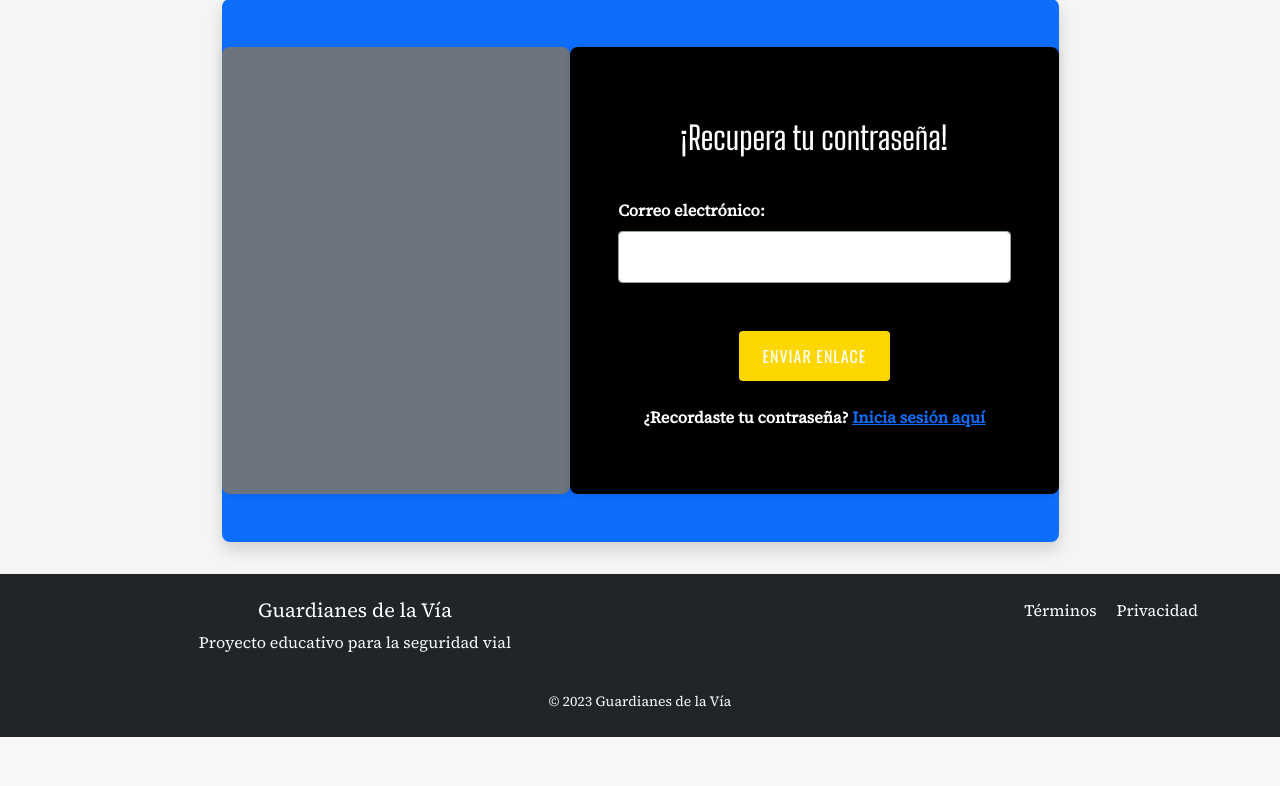
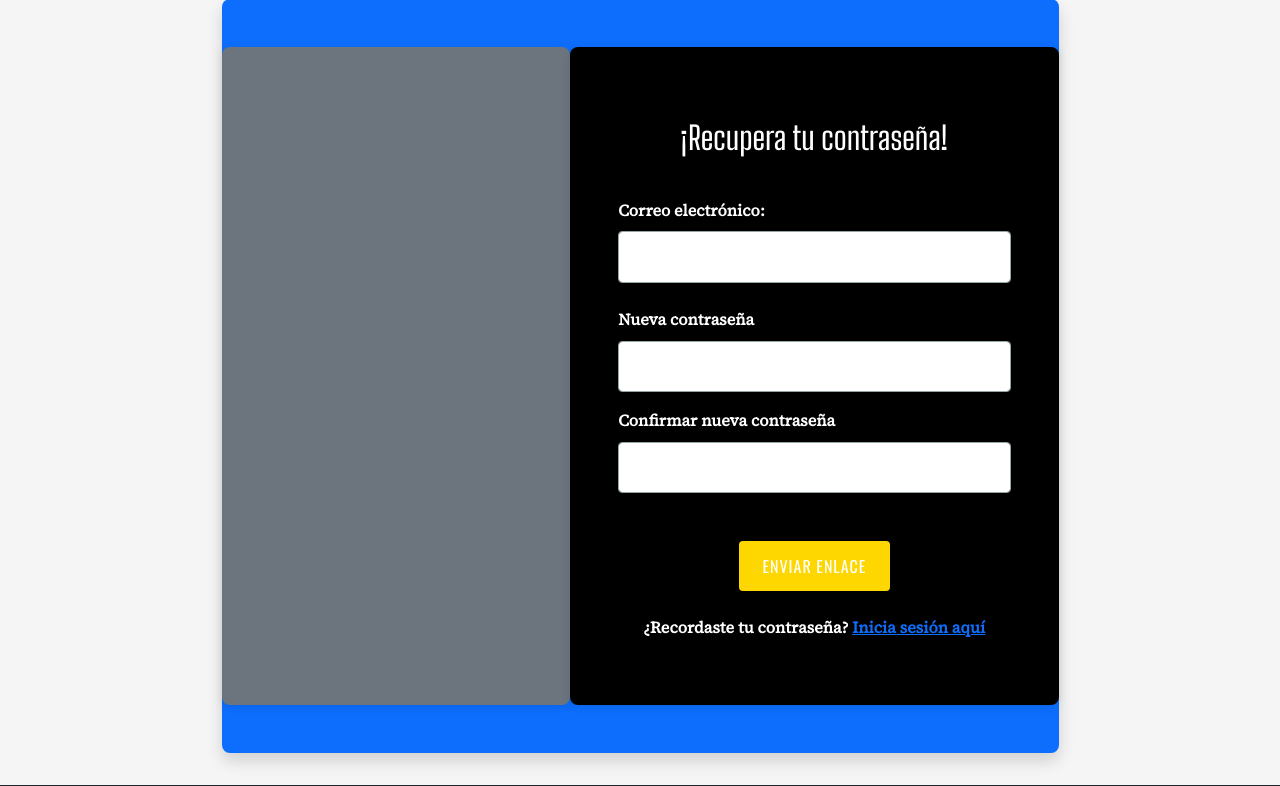
Before and after one commit to Vlanden/Guardians-of-transit, a Flask app: page /auth/reset-password in a window 1280 px wide. Shown: the part 121-907 px from the top of the page. Before the commit the page ends 858 px from the top, so only its background shows below. Run offline with Flask 3, Linux system fonts and the light colour scheme; parts of the project's set-up code (start-up, migrations or seed data) failed here and were passed over; some libraries are stand-ins or nearby versions.

Commit message:
Ya quedo
Las funciones anteriores ya se probaron

```diff
--- a/app/controllers/auth_controller.py
+++ b/app/controllers/auth_controller.py
@@ -5,9 +5,11 @@ from app.models.user import User
 from app.services.auth_service import (
     is_valid_email, is_valid_username, is_strong_password, send_reset_email
 )
+from flask import current_app
 import bcrypt
 from sqlalchemy.exc import SQLAlchemyError, OperationalError
 from contextlib import contextmanager
+from flask import flash
 
 auth = Blueprint('auth', __name__)
 
@@ -191,7 +193,7 @@ def reset_password():
             try:
                 with session_scope() as session:
                     session.add(user)
-                    send_reset_email(user)  # Opcionalmente enviar un correo de confirmación
+                    #send_reset_email(user)  # Opcionalmente enviar un correo de confirmación
 
                 flash('Tu contraseña ha sido restablecida correctamente.', 'success')
                 return redirect(url_for('auth.login'))
--- a/app/templates/auth/log-in.html
+++ b/app/templates/auth/log-in.html
@@ -32,7 +32,7 @@
                     </p>
                     <p class="fw-bold text-center mt-1 text-white">
                         ¿Olvidaste tu contraseña?
-                        <a href="{{ url_for('auth.reset-password') }}" class="text-primary">Recupérala aquí</a>
+                        <a href="{{ url_for('auth.reset_password') }}" class="text-primary">Recupérala aquí</a>
                     </p>
                 </div>
             </form>
--- a/app/templates/auth/reset-password.html
+++ b/app/templates/auth/reset-password.html
@@ -18,7 +18,14 @@
                         <label class="labels fw-bold form-label text-white" for="email">Correo electrónico:</label>
                         <input type="email" id="email" name="email" class="inputs form-control" required>
                     </div>
-
+                    <div class="mb-3">
+                        <label for="password" class="labels fw-bold form-label text-white">Nueva contraseña</label>
+                        <input type="password" class="form-control" id="password" name="password" required>
+                    </div>
+                    <div class="mb-3">
+                        <label for="confirm_password" class="labels fw-bold form-label text-white">Confirmar nueva contraseña</label>
+                        <input type="password" class="form-control" id="confirm_password" name="confirm_password" required>
+                    </div>
                     <div class="text-center mt-5">
                         <button type="submit" class="register btn btn-primary mb-2">Enviar enlace</button>
                         <p class="fw-bold text-center mt-3 text-white">
```
Also changed, not shown: app/models/user.py (+13 -14 lines).
